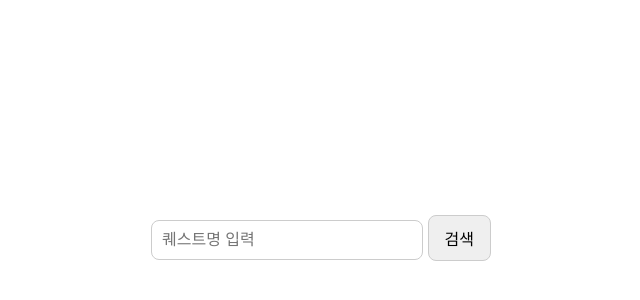
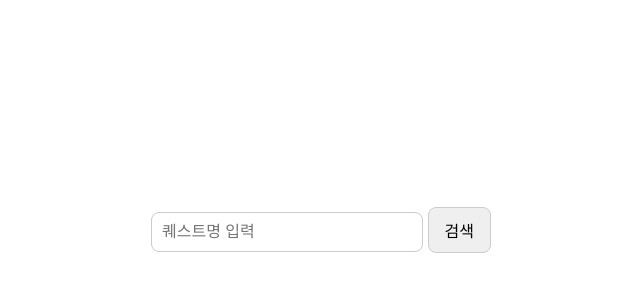
Before and after one commit to hyBinBIn/notion-search, a plain HTML site: page index.html in a window 1280 px wide. Shown: the part 170-470 px from the top of the page, without its empty margins (319-959 px from the left). Drawn offline with Linux system fonts and the light colour scheme.

Commit message:
Update index.html

```diff
--- a/index.html
+++ b/index.html
@@ -13,7 +13,7 @@
     }
   </script>
 </head>
-<body style="display:flex;justify-content:center;align-items:center;height:100vh;font-family:sans-serif;">
+<body style="margin:0; overflow:hidden; display:flex; justify-content:center; align-items:center; height:100vh; font-family:sans-serif;">
   <form onsubmit="goLucky(event)">
     <input id="q" type="text" placeholder="퀘스트명 입력"
            style="padding:10px;font-size:16px;width:250px;border-radius:8px;border:1px solid #ccc;">
```
